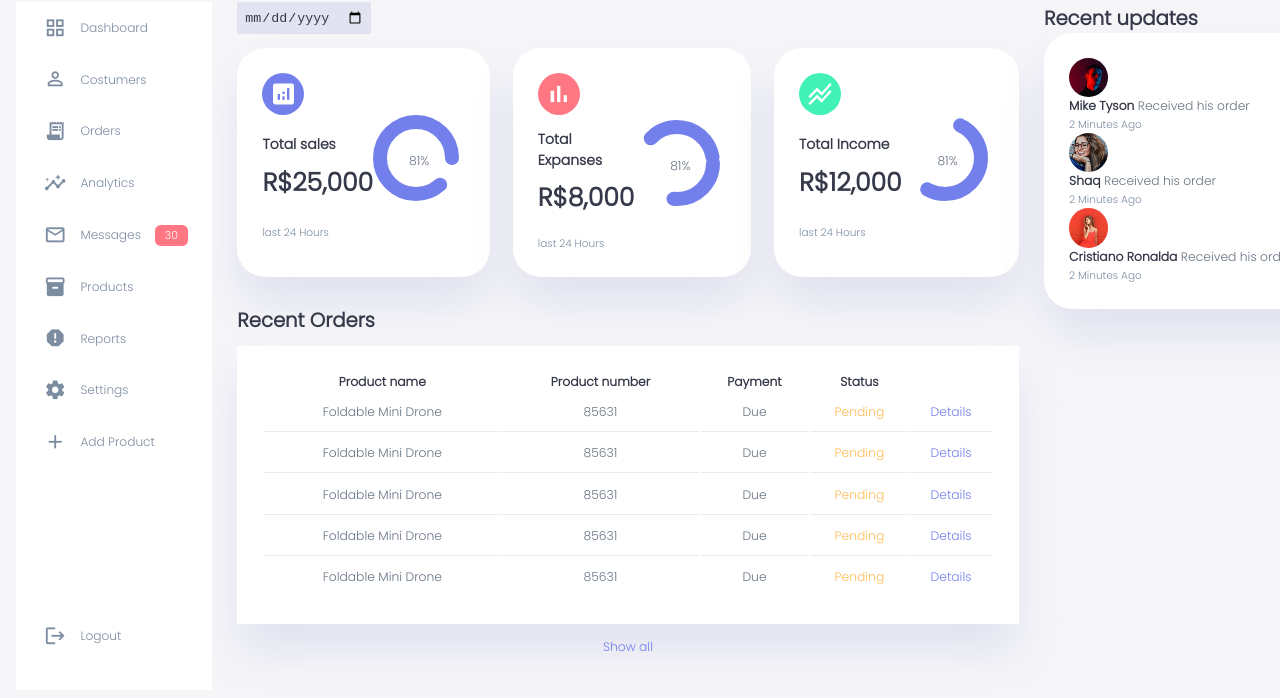
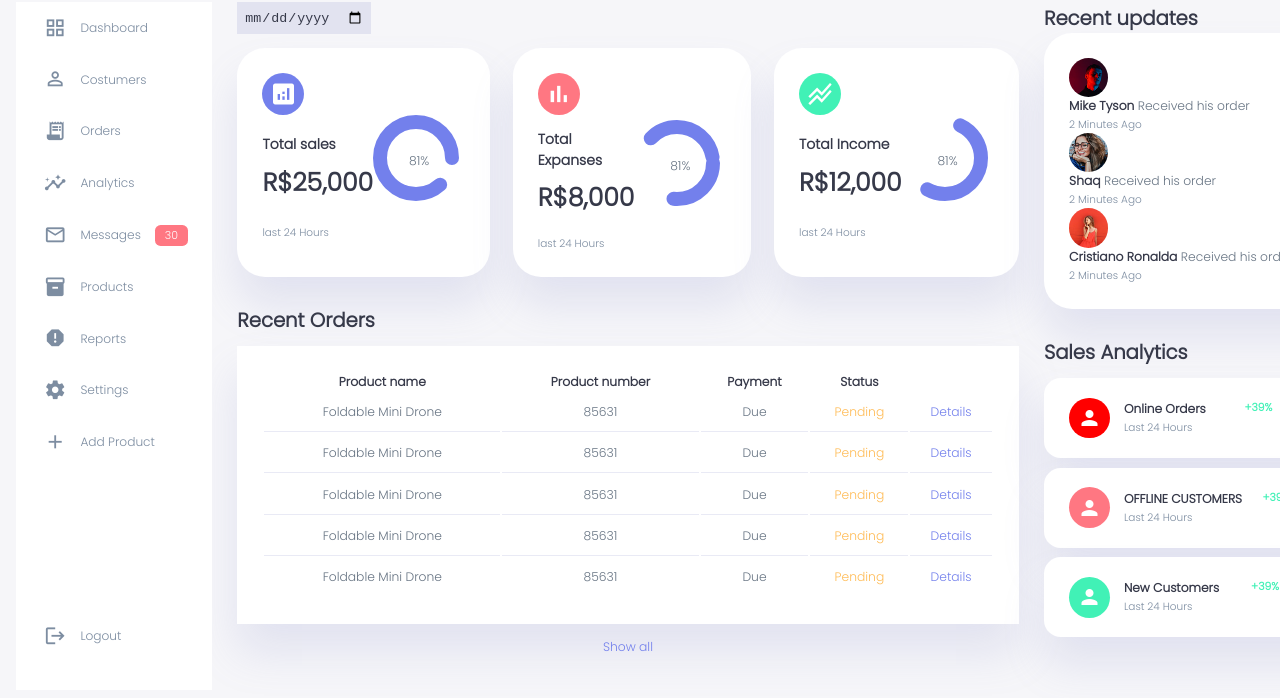
Before and after one commit to DaviProgramming/Dashboard, a plain HTML site: page index.html in a window 1280 px wide. Shown: the part 70-768 px from the top of the page. Drawn offline with Linux system fonts and the light colour scheme.

Commit message:
New updates

```diff
--- a/index.html
+++ b/index.html
@@ -24,6 +24,7 @@
                 </div>
             </div>
             <div class="sidebar">
+
                 <a href="#">
                     <span class="material-icons">grid_view</span>
                     <h3>Dashboard</h3>
@@ -253,6 +254,66 @@
                 </div>
 
             </div>
+            <!-- End of recent updates-->
+
+            <div class="sales-analytics">
+                <h2>Sales Analytics</h2>
+                <div class="item online">
+                    <div class="icon">
+                        <span class="material-icons active">person</span>
+                    </div>
+                    <div class="right">
+                        <div class="info">
+                            <h3>Online Orders</h3>
+                            <small class="text-muted">
+                                Last 24 Hours
+                            </small>
+                        </div>
+                        <h5 class="sucess">
+                            +39%
+                        </h5>
+                        <h3>3849</h3>
+                    </div>
+                </div>
+
+                <div class="item offline">
+                    <div class="icon">
+                        <span class="material-icons active">person</span>
+                    </div>
+                    <div class="right">
+                        <div class="info">
+                            <h3>OFFLINE CUSTOMERS</h3>
+                            <small class="text-muted">
+                                Last 24 Hours
+                            </small>
+                        </div>
+                        <h5 class="sucess">
+                            +39%
+                        </h5>
+                        <h3>3849</h3>
+                    </div>
+                </div>
+
+                <div class="item customers">
+                    <div class="icon">
+                        <span class="material-icons active">person</span>
+                    </div>
+                    <div class="right">
+                        <div class="info">
+                            <h3>New Customers</h3>
+                            <small class="text-muted">
+                                Last 24 Hours
+                            </small>
+                        </div>
+                        <h5 class="sucess">
+                            +39%
+                        </h5>
+                        <h3>3849</h3>
+                    </div>
+                </div>
+
+            </div>
+
 
         </div>
 
--- a/style.css
+++ b/style.css
@@ -459,3 +459,73 @@ main .recent-orders a{
     gap: 1rem;
     margin-bottom: 1rem;
 }
+
+.right .sales-analytics{
+    margin-top: 2rem;
+}
+
+.right .sales-analytics h2{
+    margin-bottom: 0.8rem;
+}
+
+.right .sales-analytics .item{
+    background: var(--color-white);
+    display: flex;
+    align-items: center;
+    gap: 1rem;
+    margin-bottom: 0.7rem;
+    padding: 1.4rem var(--card-padding);
+    border-radius: var(--border-radius-3);
+    box-shadow: var(--box-shadow);
+    transition: all 300ms ease;
+}
+
+.right .sales-analytics .item:hover{
+    box-shadow: none;
+}
+
+.right .sales-analytics .item .right{
+    display: flex;
+    justify-content: space-between;
+    align-items: start;
+    margin: 0;
+    width: 100%;
+}
+
+.right .sales-analytics .item .icon{
+    padding: 0.6rem;
+    color: var(--color-white);
+    border-radius: 50%;
+    background: red;
+    display: flex;
+}
+
+.right .sales-analytics .item.offline .icon{
+    background: var(--color-danger);
+}
+
+.right .sales-analytics .item.customers .icon{
+    background: var(--color-sucess);
+}
+
+.right .sales-analytics .add-product{
+    background: transparent;
+    border: 2px dashed var(--color-primary);
+    color: var(--color-primary);
+    display: flex;
+    align-items: center;
+    justify-content: center;
+}
+
+.right .sales-analytics .add-product div{
+
+    display: flex;
+    align-items: center;
+    gap: 0.5rem;
+
+
+}
+
+.right .sales-analytics .add-product div h3{
+    font-weight: 500;
+}
```
